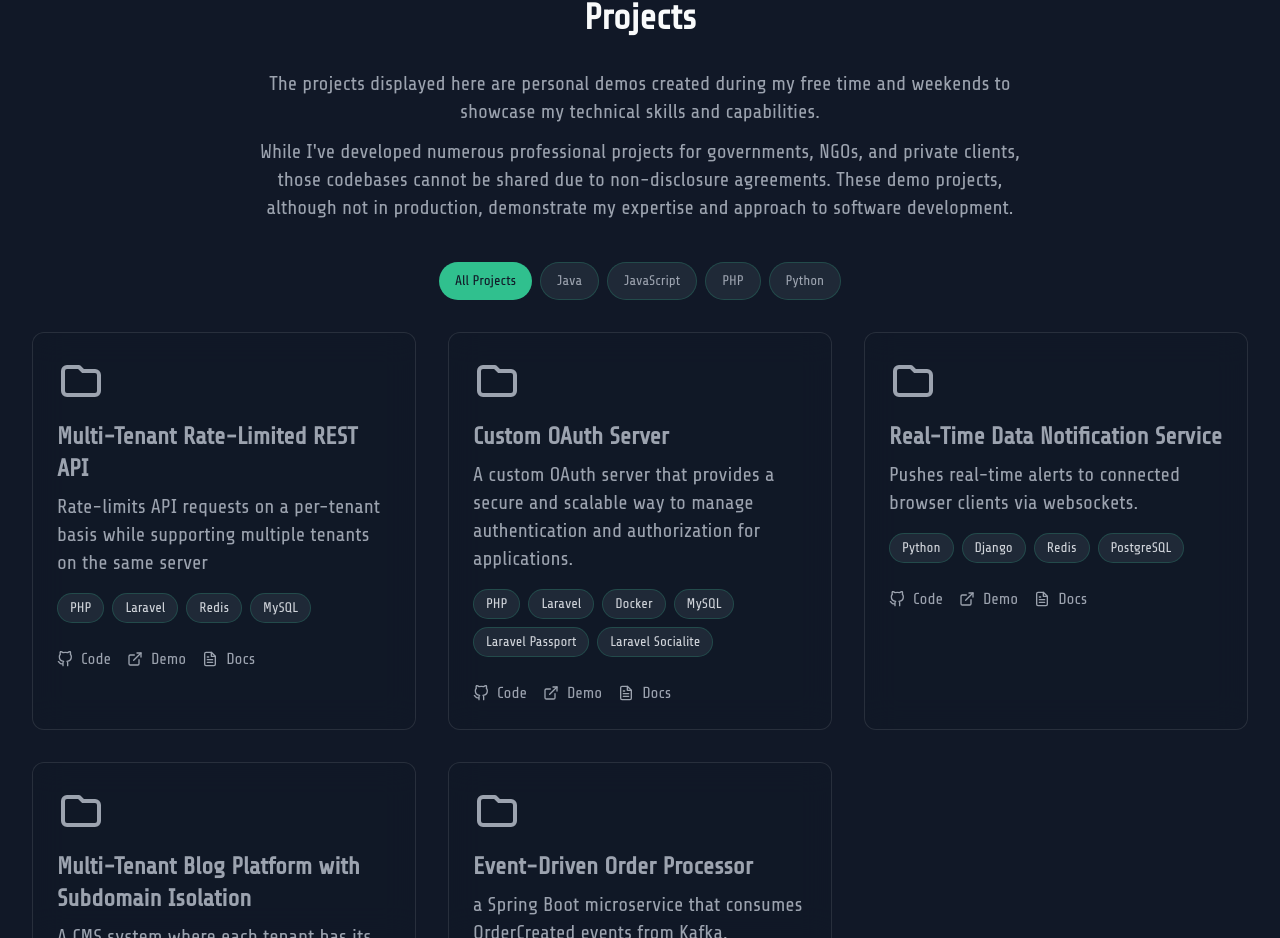
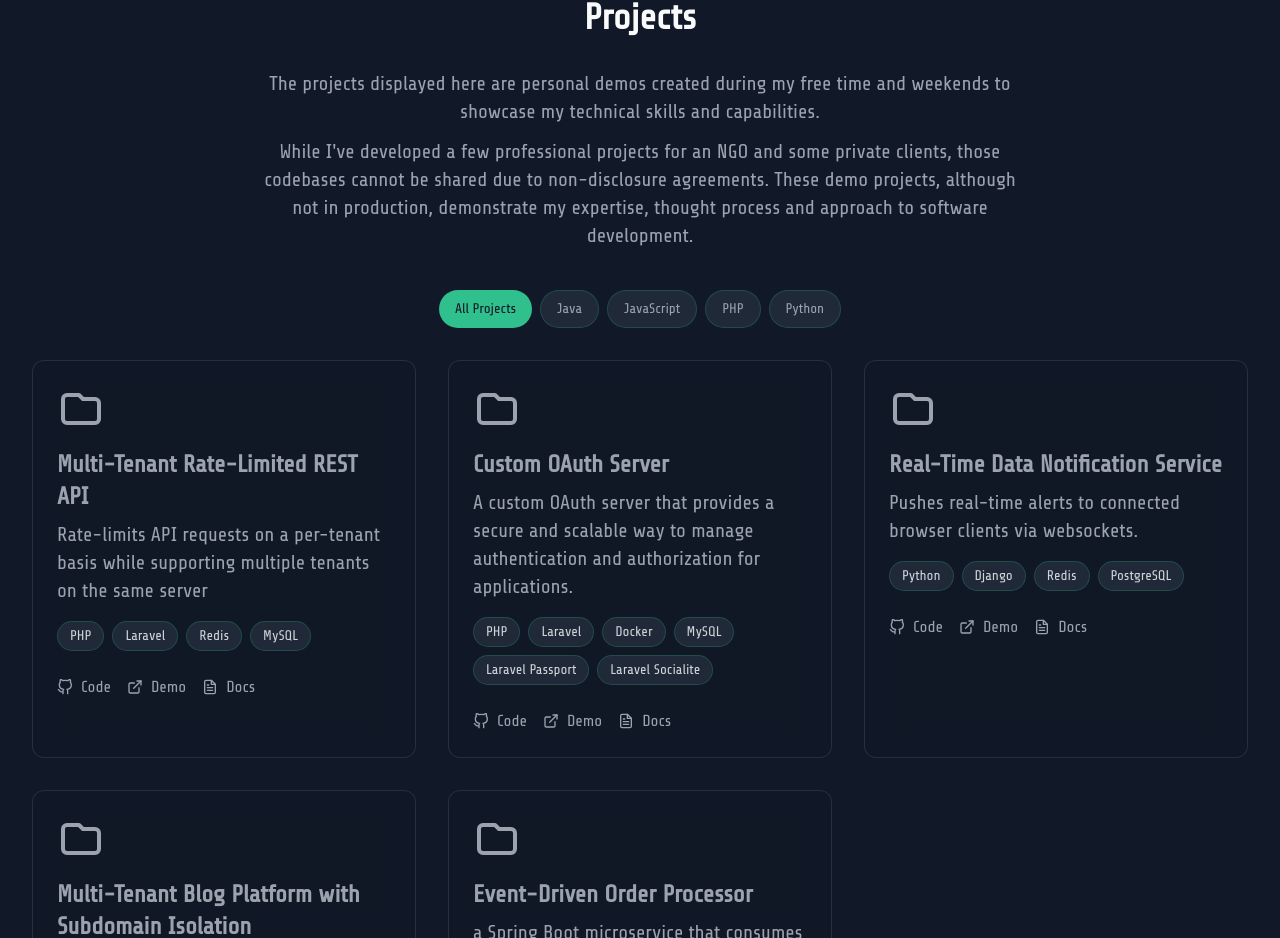
Before and after one commit to mc-solo/my-portfolio, a React (Vite) app: page / in a window 1280 px wide. Shown: the part 1325-2263 px from the top of the page. Built offline with nearby package versions, Linux system fonts and the light colour scheme.

Commit message:
update: project description content

```diff
--- a/src/components/Projects.jsx
+++ b/src/components/Projects.jsx
@@ -186,8 +186,8 @@ const Projects = () => {
             The projects displayed here are personal demos created during my free time and weekends to showcase my technical skills and capabilities.
           </p>
           <p className="text-xl md:text-center text-left">
-            While I've developed numerous professional projects for governments, NGOs, and private clients, those codebases cannot be shared due to non-disclosure agreements.
-            These demo projects, although not in production, demonstrate my expertise and approach to software development.
+            While I've developed a few professional projects for an NGO and some private clients, those codebases cannot be shared due to non-disclosure agreements.
+            These demo projects, although not in production, demonstrate my expertise, thought process and approach to software development.
           </p>
         </motion.div>
 
```
